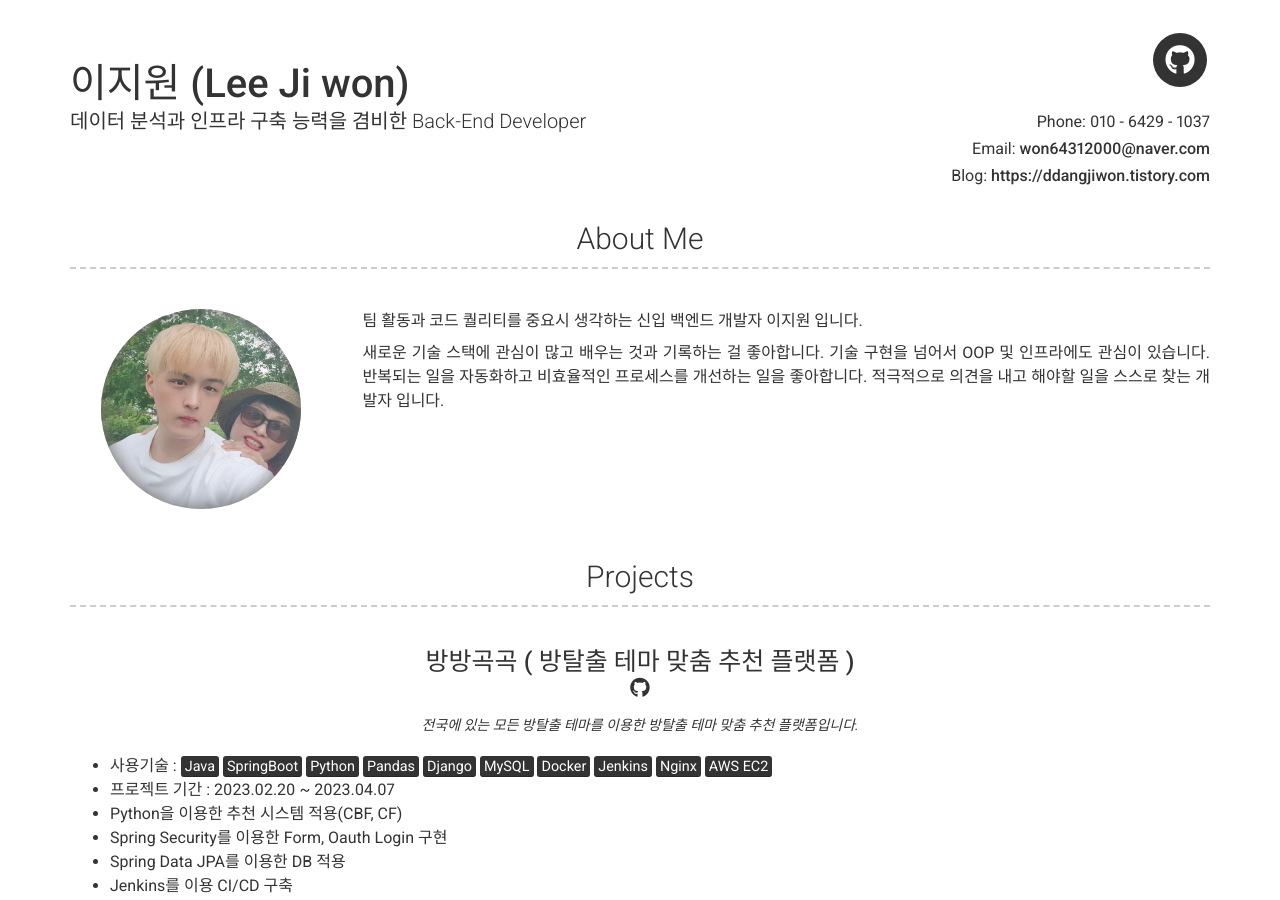
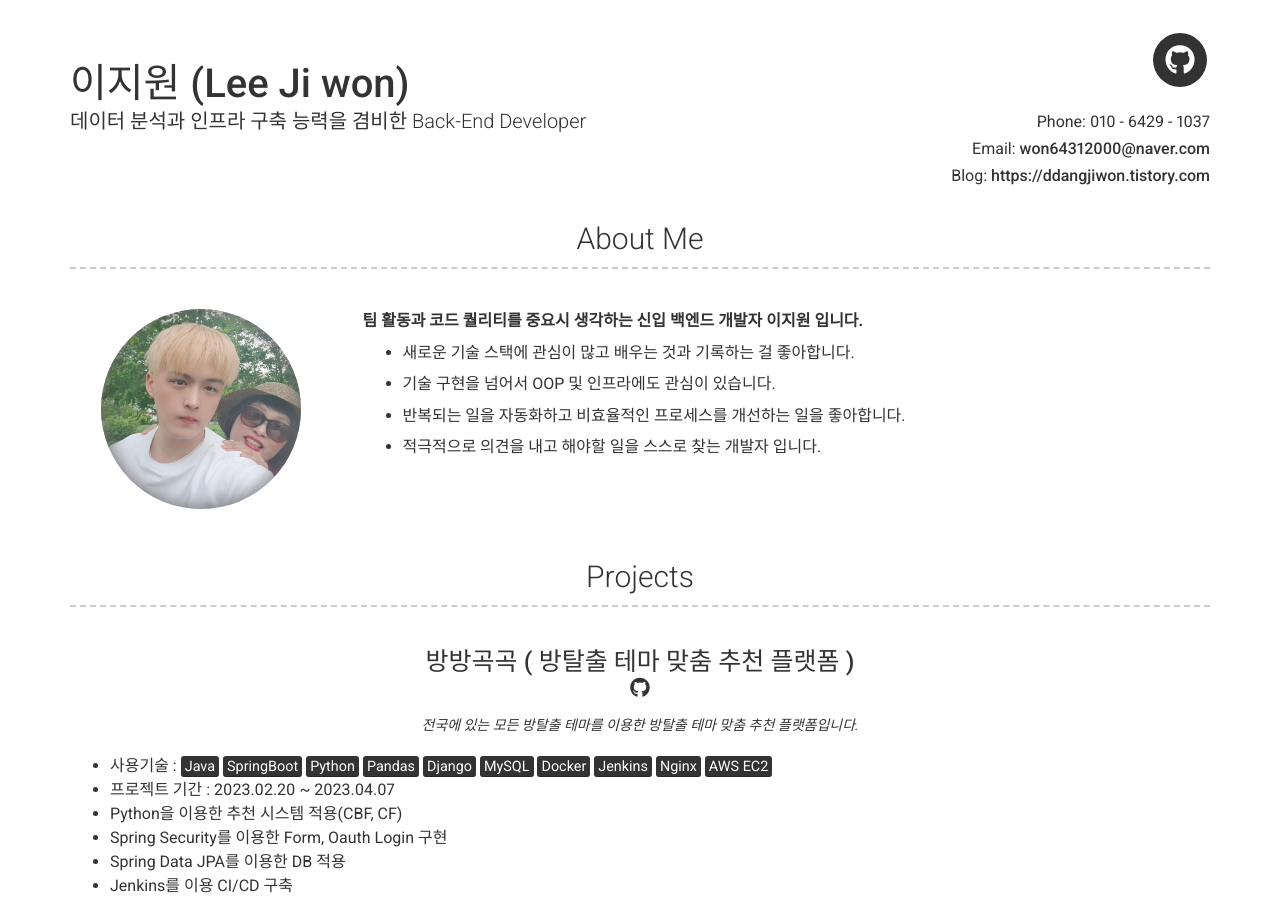
Before and after one commit to jiwon1027/jiwon1027.github.io, a Jekyll site: the page built from index.md, in a window 1280 px wide and 900 px high. Built offline with Jekyll 4.4.1, drawn with Linux system fonts in a browser that asks for light colours; nearby versions of some CDN libraries.

Commit message:
자기소개 수정

```diff
--- a/_config.yml
+++ b/_config.yml
@@ -24,12 +24,15 @@ github_username: jiwon1027
 about_profile_image: images/profile.jpg
 about_content: | # this will include new lines to allow paragraphs
 
-  팀 활동과 코드 퀄리티를 중요시 생각하는 신입 백엔드 개발자 이지원 입니다.
+  **팀 활동과 코드 퀄리티를 중요시 생각하는 신입 백엔드 개발자 이지원 입니다.**
 
-  새로운 기술 스택에 관심이 많고 배우는 것과 기록하는 걸 좋아합니다.
-  기술 구현을 넘어서 OOP 및 인프라에도 관심이 있습니다.
-  반복되는 일을 자동화하고 비효율적인 프로세스를 개선하는 일을 좋아합니다.
-  적극적으로 의견을 내고 해야할 일을 스스로 찾는 개발자 입니다.
+  - 새로운 기술 스택에 관심이 많고 배우는 것과 기록하는 걸 좋아합니다.
+
+  - 기술 구현을 넘어서 OOP 및 인프라에도 관심이 있습니다.
+
+  - 반복되는 일을 자동화하고 비효율적인 프로세스를 개선하는 일을 좋아합니다.
+
+  - 적극적으로 의견을 내고 해야할 일을 스스로 찾는 개발자 입니다.
 
 
 
```
